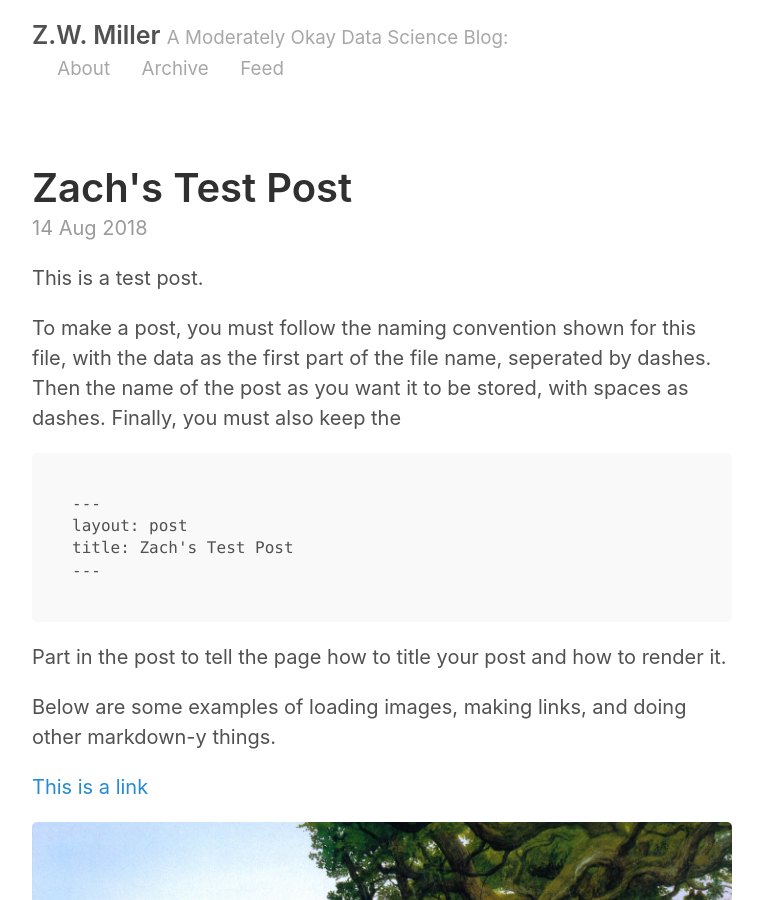
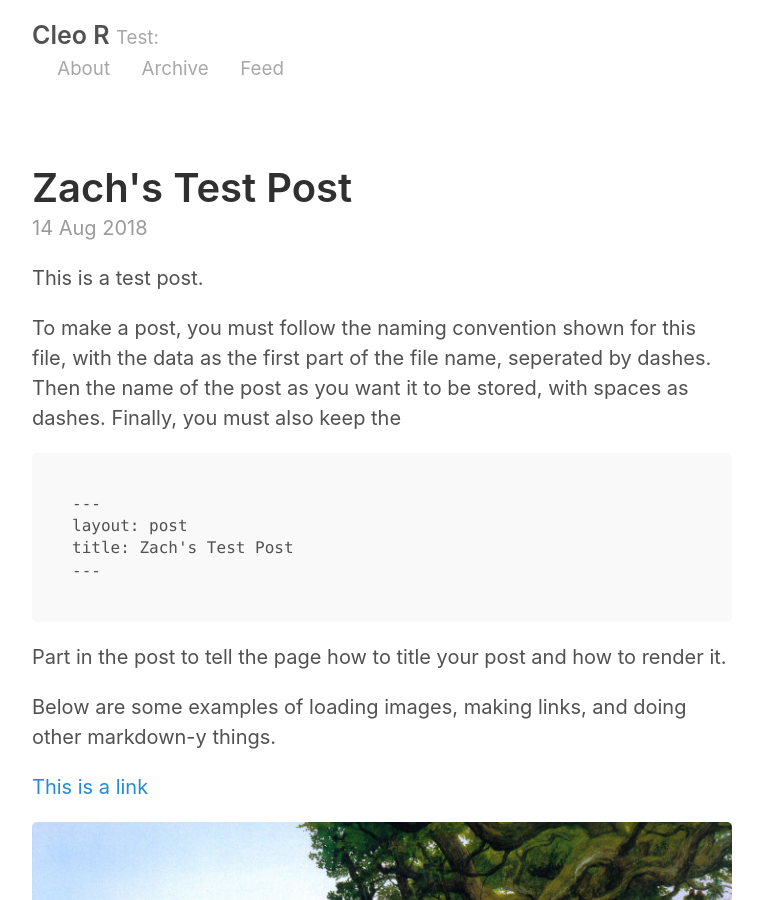
Before and after one commit to cleotilderuiz/cleotilderuiz.github.io, a Jekyll site: the page built from index.html, in a window 1280 px wide and 900 px high. Shown: the whole window, without its empty margins (258-1021 px from the left). Built offline with Jekyll 4.4.1, drawn with Linux system fonts in a browser that asks for light colours; the list of posts is cut into pages by our own code.

Commit message:
update the wording

```diff
--- a/_config.yml
+++ b/_config.yml
@@ -2,9 +2,9 @@
 permalink:           pretty
 
 # Setup
-title:               Z.W. Miller
-tagline:             A Moderately Okay Data Science Blog
-url:                 http://zwmiller.github.io
+title:              Cleo R
+tagline:             Test
+url:                 http://cleotilderuiz.github.io
 paginate:            2
 baseurl:             ""
 
@@ -17,14 +17,14 @@ sass:
 
 # About/contact
 author:
-  name:              Zach Miller
-  url:               https://twitter.com/zaglamir
-  email:             zach@thisismetis.com
+  name:              Cleo R
+  url:               https://twitter.com/
+  email:             cleotilderuiz@gmail.com
 
 # Custom vars
 version:             2.0.0
 github:
-  repo:              https://github.com/zwmiller
+  repo:              https://github.com/cleotilderuiz
 
 # Gems
 gems:
```
